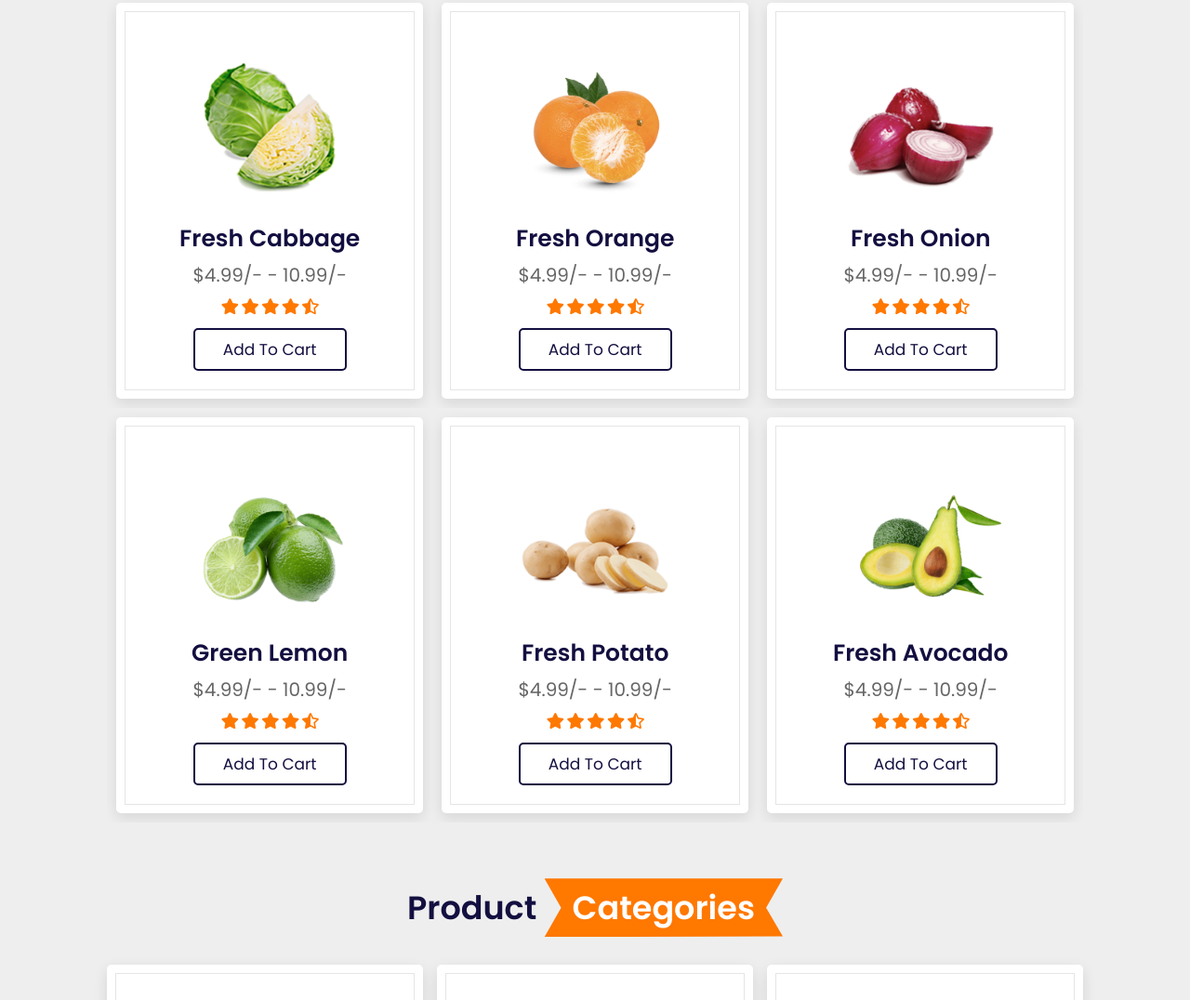
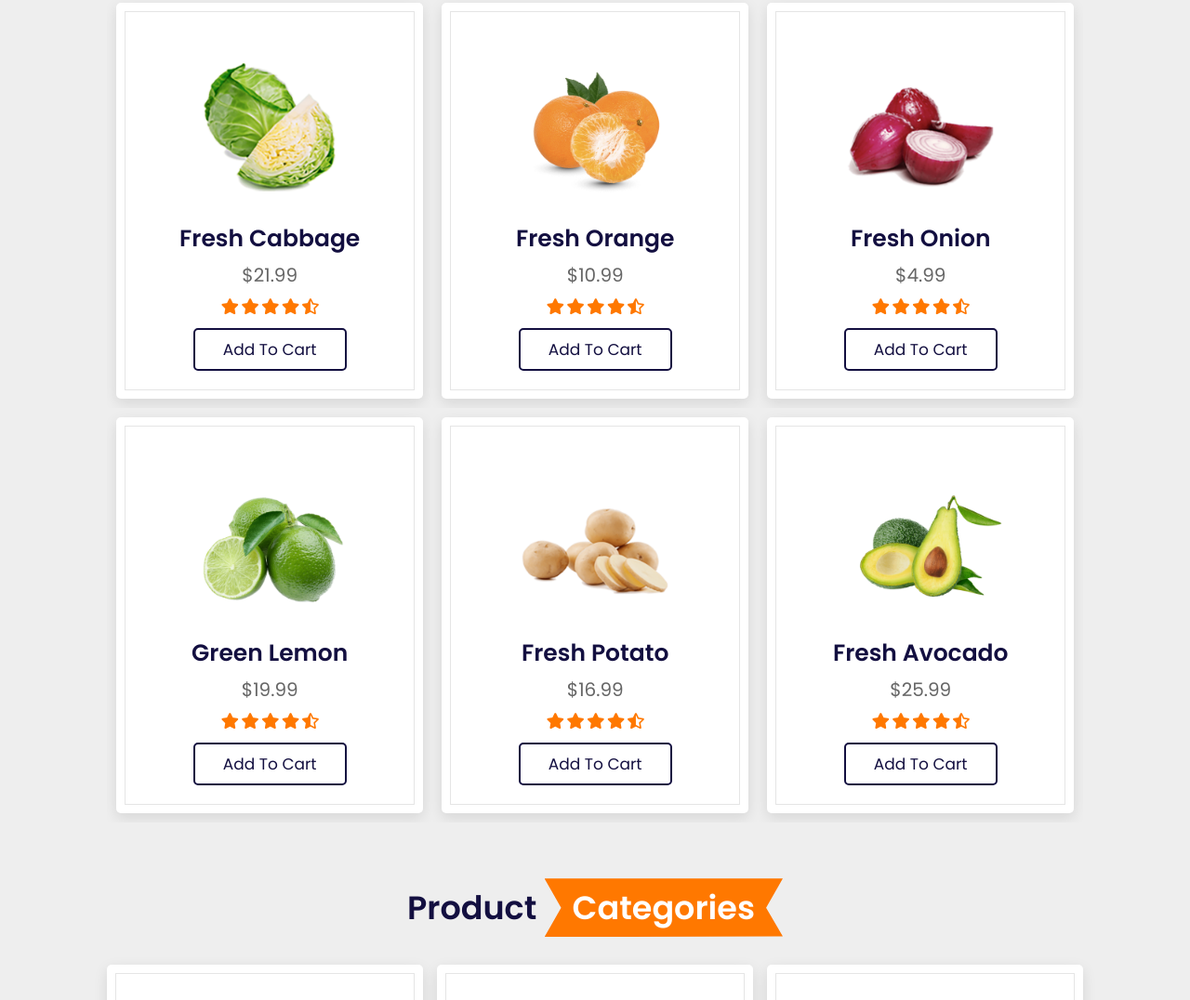
Before and after one commit to mide21/Groco, a plain HTML site: page index.html in a window 1280 px wide. Shown: the part 1182-2258 px from the top of the page at 93% size. Drawn offline with nearby package versions, Linux system fonts and the light colour scheme.

Commit message:
Add files via upload

```diff
--- a/index.html
+++ b/index.html
@@ -154,7 +154,7 @@
                 <div class="swiper-slide box">
                     <img src="image/product-1.png" alt="">
                     <h3>fresh orange</h3>
-                    <div class="price"> $4.99/- - 10.99/- </div>
+                    <div class="price">$10.99</div>
                     <div class="stars">
                         <i class="fas fa-star"></i>
                         <i class="fas fa-star"></i>
@@ -168,7 +168,7 @@
                 <div class="swiper-slide box">
                     <img src="image/product-2.png" alt="">
                     <h3>fresh onion</h3>
-                    <div class="price"> $4.99/- - 10.99/- </div>
+                    <div class="price"> $4.99</div>
                     <div class="stars">
                         <i class="fas fa-star"></i>
                         <i class="fas fa-star"></i>
@@ -182,7 +182,7 @@
                 <div class="swiper-slide box">
                     <img src="image/product-3.png" alt="">
                     <h3>fresh meat</h3>
-                    <div class="price"> $4.99/- - 10.99/- </div>
+                    <div class="price"> $14.99</div>
                     <div class="stars">
                         <i class="fas fa-star"></i>
                         <i class="fas fa-star"></i>
@@ -196,7 +196,7 @@
                 <div class="swiper-slide box">
                     <img src="image/product-4.png" alt="">
                     <h3>fresh cabbage</h3>
-                    <div class="price"> $4.99/- - 10.99/- </div>
+                    <div class="price"> $21.99 </div>
                     <div class="stars">
                         <i class="fas fa-star"></i>
                         <i class="fas fa-star"></i>
@@ -218,7 +218,7 @@
                 <div class="swiper-slide box">
                     <img src="image/product-5.png" alt="">
                     <h3>fresh potato</h3>
-                    <div class="price"> $4.99/- - 10.99/- </div>
+                    <div class="price"> $16.99</div>
                     <div class="stars">
                         <i class="fas fa-star"></i>
                         <i class="fas fa-star"></i>
@@ -232,7 +232,7 @@
                 <div class="swiper-slide box">
                     <img src="image/product-6.png" alt="">
                     <h3>fresh avocado</h3>
-                    <div class="price"> $4.99/- - 10.99/- </div>
+                    <div class="price">$25.99</div>
                     <div class="stars">
                         <i class="fas fa-star"></i>
                         <i class="fas fa-star"></i>
@@ -246,7 +246,7 @@
                 <div class="swiper-slide box">
                     <img src="image/product-7.png" alt="">
                     <h3>fresh carrot</h3>
-                    <div class="price"> $4.99/- - 10.99/- </div>
+                    <div class="price"> $40.99</div>
                     <div class="stars">
                         <i class="fas fa-star"></i>
                         <i class="fas fa-star"></i>
@@ -260,7 +260,7 @@
                 <div class="swiper-slide box">
                     <img src="image/product-8.png" alt="">
                     <h3>green lemon</h3>
-                    <div class="price"> $4.99/- - 10.99/- </div>
+                    <div class="price"> $19.99</div>
                     <div class="stars">
                         <i class="fas fa-star"></i>
                         <i class="fas fa-star"></i>
```
